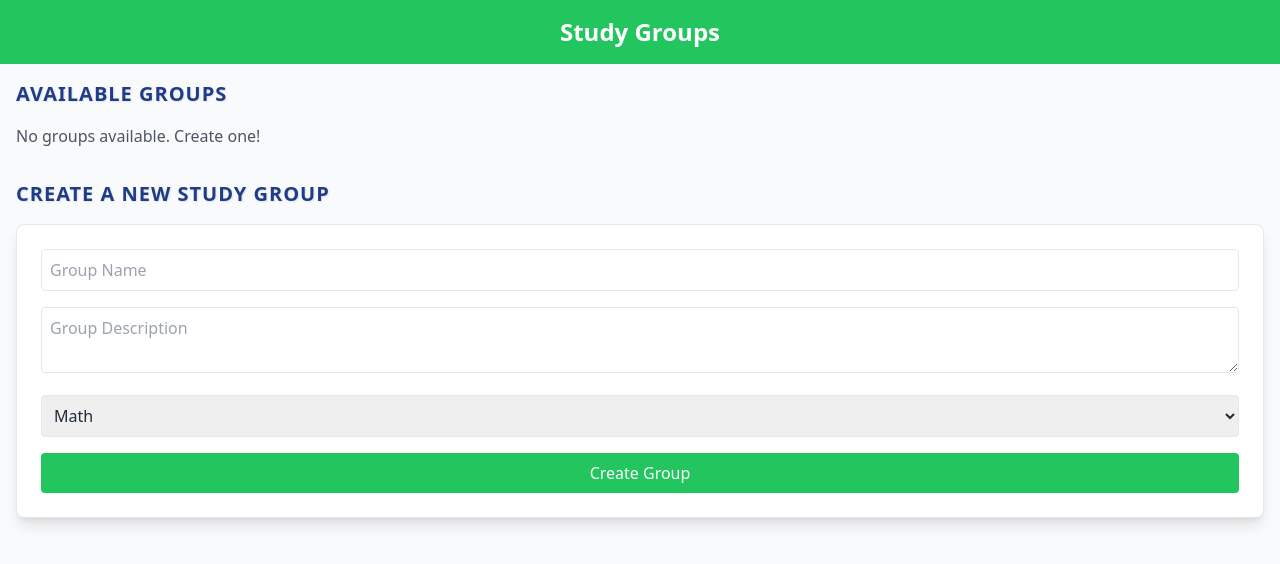
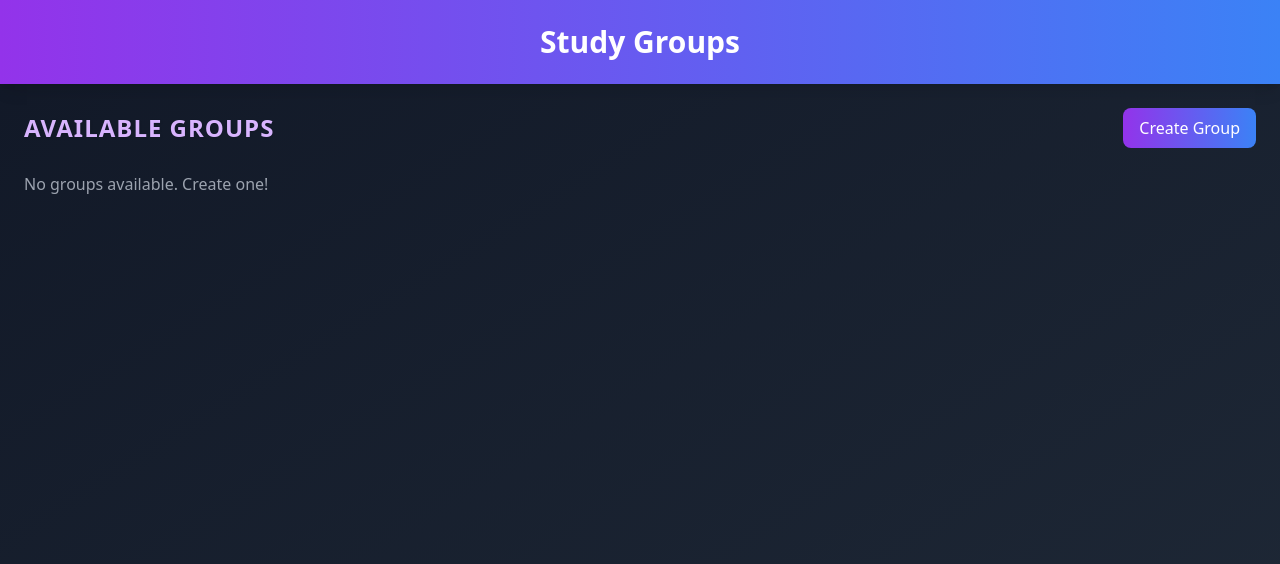
Before and after one commit to tarun824/HackThisFall_InterestFusion, a React (Vite) app in the folder frontend/: page /services/groups in a window 1280 px wide. Shown: the top 564 px of the page. Built offline with nearby package versions, Linux system fonts and the light colour scheme.

Commit message:
Enhance StudyGroup component with modal for group creation and improved styling

```diff
--- a/frontend/src/components/StudyGroup.jsx
+++ b/frontend/src/components/StudyGroup.jsx
@@ -1,34 +1,73 @@
 import React, { useState } from "react";
+import { motion } from "framer-motion";
 
 const StudyGroup = () => {
   const [groups, setGroups] = useState([]);
+  const [isModalOpen, setIsModalOpen] = useState(false);
 
   // Function to handle creating a new group
   const addGroup = (group) => {
     setGroups([...groups, group]);
+    setIsModalOpen(false); // Close modal after creating a group
   };
 
   return (
-    <div className="bg-gray-50 min-h-screen">
+    <div className="bg-gradient-to-br from-gray-900 to-gray-800 min-h-screen text-white">
       {/* Header Section */}
-      <header className="bg-green-500 text-white text-center py-4">
-        <h1 className="text-2xl font-bold">Study Groups</h1>
+      <header className="bg-gradient-to-r from-purple-600 to-blue-500 text-white text-center py-6 shadow-lg">
+        <h1 className="text-3xl font-bold">Study Groups</h1>
       </header>
 
       {/* Main Content */}
-      <main className="p-4">
+      <main className="p-6 max-w-7xl mx-auto">
         {/* Available Groups Section */}
         <section id="groups" className="mb-8">
-          <h2 className="text-xl font-semibold mb-4">Available Groups</h2>
+          <div className="flex justify-between items-center mb-6">
+            <h2 className="text-2xl font-semibold text-purple-300">
+              Available Groups
+            </h2>
+            <motion.button
+              whileHover={{ scale: 1.05 }}
+              whileTap={{ scale: 0.95 }}
+              onClick={() => setIsModalOpen(true)}
+              className="bg-gradient-to-r from-purple-600 to-blue-500 text-white py-2 px-4 rounded-lg hover:from-purple-700 hover:to-blue-600 transition-all duration-300"
+            >
+              Create Group
+            </motion.button>
+          </div>
           <GroupList groups={groups} />
         </section>
+      </main>
 
-        {/* Create Group Section */}
-        <section id="create-group">
-          <h2 className="text-xl font-semibold mb-4">Create a New Study Group</h2>
+      {/* Modal for Creating Group */}
+      {isModalOpen && (
+        <Modal onClose={() => setIsModalOpen(false)}>
           <CreateGroupForm addGroup={addGroup} />
-        </section>
-      </main>
+        </Modal>
+      )}
+    </div>
+  );
+};
+
+// Modal Component
+const Modal = ({ children, onClose }) => {
+  return (
+    <div className="fixed inset-0 bg-black bg-opacity-50 flex items-center justify-center z-50">
+      <motion.div
+        initial={{ opacity: 0, scale: 0.9 }}
+        animate={{ opacity: 1, scale: 1 }}
+        exit={{ opacity: 0, scale: 0.9 }}
+        transition={{ duration: 0.2 }}
+        className="bg-gray-800 border border-purple-400 rounded-lg shadow-lg p-6 relative w-full max-w-md"
+      >
+        <button
+          onClick={onClose}
+          className="absolute top-2 right-2 text-gray-400 hover:text-white"
+        >
+          &times;
+        </button>
+        {children}
+      </motion.div>
     </div>
   );
 };
@@ -36,11 +75,13 @@ const StudyGroup = () => {
 // Component to display the list of groups
 const GroupList = ({ groups }) => {
   return (
-    <div className="grid grid-cols-1 md:grid-cols-2 lg:grid-cols-3 gap-4">
+    <div className="grid grid-cols-1 md:grid-cols-2 lg:grid-cols-3 gap-6">
       {groups.length > 0 ? (
-        groups.map((group, index) => <GroupCard key={index} group={group} />)
+        groups.map((group, index) => (
+          <GroupCard key={index} group={group} />
+        ))
       ) : (
-        <p className="text-gray-600">No groups available. Create one!</p>
+        <p className="text-gray-400">No groups available. Create one!</p>
       )}
     </div>
   );
@@ -49,13 +90,23 @@ const GroupList = ({ groups }) => {
 // Component to display a single group card
 const GroupCard = ({ group }) => {
   return (
-    <div className="bg-white border rounded-lg shadow-lg p-4">
-      <h3 className="text-lg font-bold mb-2">{group.name}</h3>
-      <p className="text-gray-700 mb-2">{group.description}</p>
-      <span className="text-sm text-green-600 font-medium">
-        Topic: {group.topic}
-      </span>
-    </div>
+    <motion.div
+      whileHover={{ scale: 1.05 }}
+      whileTap={{ scale: 0.95 }}
+      className="bg-gray-700 border border-purple-400 rounded-lg shadow-lg p-6 hover:shadow-xl hover:border-purple-500 transition-all duration-300 relative overflow-hidden"
+    >
+      {/* Glowing Border Effect */}
+      <div className="absolute inset-0 rounded-lg opacity-0 hover:opacity-100 transition-opacity duration-300">
+        <div className="absolute inset-0 bg-gradient-to-r from-purple-400 to-blue-400 blur-md animate-pulse"></div>
+      </div>
+      <div className="relative z-10">
+        <h3 className="text-xl font-bold mb-2 text-purple-300">{group.name}</h3>
+        <p className="text-gray-300 mb-4">{group.description}</p>
+        <span className="text-sm text-blue-300 font-medium">
+          Topic: {group.topic}
+        </span>
+      </div>
+    </motion.div>
   );
 };
 
@@ -82,42 +133,50 @@ const CreateGroupForm = ({ addGroup }) => {
   };
 
   return (
-    <form
+    <motion.form
+      initial={{ opacity: 0, y: 20 }}
+      animate={{ opacity: 1, y: 0 }}
+      transition={{ duration: 0.5 }}
       onSubmit={handleSubmit}
-      className="bg-white border rounded-lg shadow-lg p-6 space-y-4"
+      className="bg-gray-800 border border-purple-400 rounded-lg shadow-lg p-6 space-y-4 w-full max-w-md mx-auto"
     >
+      <h2 className="text-2xl font-semibold text-purple-300 mb-4">
+        Create a New Study Group
+      </h2>
       <input
         type="text"
         placeholder="Group Name"
         value={groupName}
         onChange={(e) => setGroupName(e.target.value)}
-        className="w-full p-2 border rounded focus:outline-none focus:ring focus:ring-green-300"
+        className="w-full p-2 border border-purple-400 rounded-lg focus:outline-none focus:ring-2 focus:ring-purple-500 focus:border-transparent bg-gray-700 text-white transition-all duration-300"
         required
       />
       <textarea
         placeholder="Group Description"
         value={groupDescription}
         onChange={(e) => setGroupDescription(e.target.value)}
-        className="w-full p-2 border rounded focus:outline-none focus:ring focus:ring-green-300"
+        className="w-full p-2 border border-purple-400 rounded-lg focus:outline-none focus:ring-2 focus:ring-purple-500 focus:border-transparent bg-gray-700 text-white transition-all duration-300"
         required
       ></textarea>
       <select
         value={groupTopic}
         onChange={(e) => setGroupTopic(e.target.value)}
-        className="w-full p-2 border rounded focus:outline-none focus:ring focus:ring-green-300"
+        className="w-full p-2 border border-purple-400 rounded-lg focus:outline-none focus:ring-2 focus:ring-purple-500 focus:border-transparent bg-gray-700 text-white transition-all duration-300"
       >
         <option value="Math">Math</option>
         <option value="Programming">Programming</option>
         <option value="DSA">DSA</option>
         <option value="Machine Learning">Machine Learning</option>
       </select>
-      <button
+      <motion.button
+        whileHover={{ scale: 1.05 }}
+        whileTap={{ scale: 0.95 }}
         type="submit"
-        className="w-full bg-green-500 text-white py-2 rounded hover:bg-green-600"
+        className="w-full bg-gradient-to-r from-purple-600 to-blue-500 text-white py-2 rounded-lg hover:from-purple-700 hover:to-blue-600 transition-all duration-300"
       >
         Create Group
-      </button>
-    </form>
+      </motion.button>
+    </motion.form>
   );
 };
 
```
